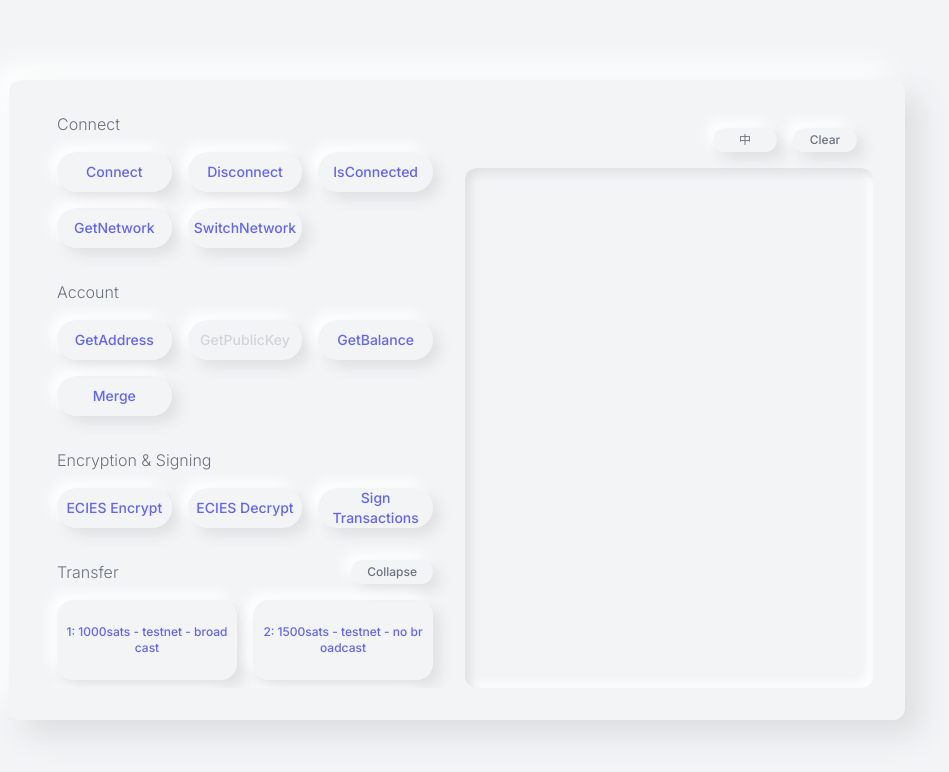
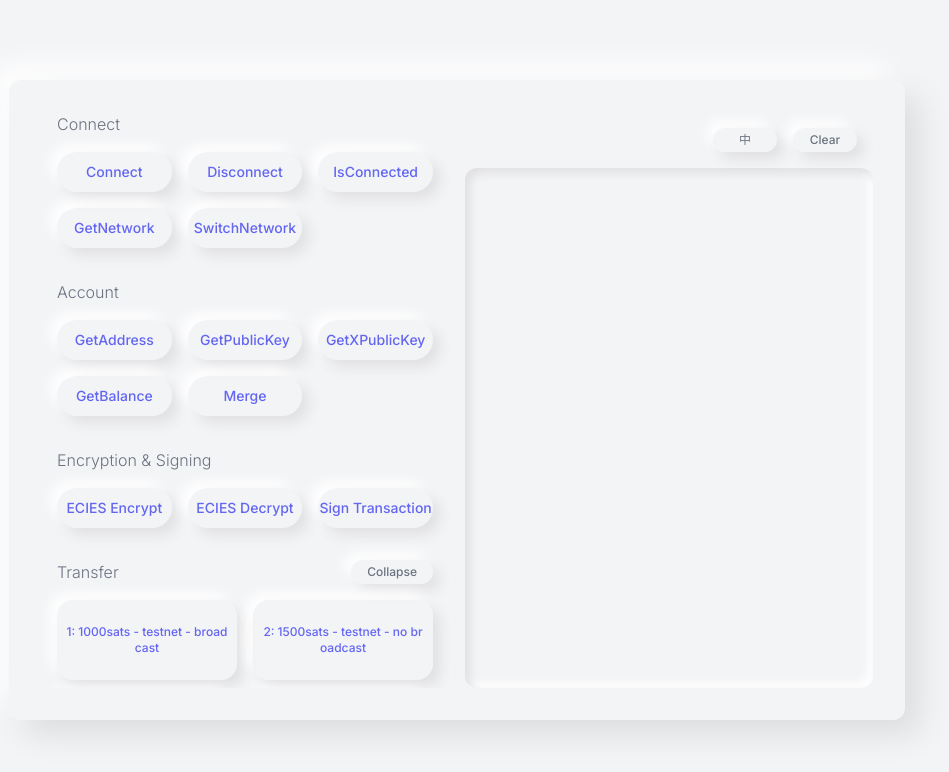
Before and after one commit to riverrun46/metalet-tester, a Next.js app: page /en in a window 1280 px wide. Shown: the top 772 px of the page, without its empty margins (183-1132 px from the left). Built offline with nearby package versions, Linux system fonts and the light colour scheme.

Commit message:
add apis: getPublicKey and getXPublicKey

```diff
--- a/app/[locale]/page.tsx
+++ b/app/[locale]/page.tsx
@@ -3,6 +3,7 @@
 import { useEffect, useState } from 'react'
 import { useLocale, useTranslations } from 'next-intl'
 import Link from 'next/link'
+import mvc from 'mvc-std-lib'
 
 import cases from '@/app/data/cases'
 
@@ -25,7 +26,6 @@ export default function Home() {
     const name = t(cmd)
     const newMessage = locale === 'en' ? `> ${name}...` : `> ${name}中……`
     setConsoleMessages((prev) => [...prev, newMessage])
-    console.log({ params })
     const res = await wallet[cmd](params)
     console.log({ res })
 
@@ -66,6 +66,8 @@ export default function Home() {
     if (consoleEl) {
       consoleEl.scrollTop = consoleEl.scrollHeight
     }
+
+    return res
   }
 
   const transfer = async ({ caseIndex }: { caseIndex: number }) => {
@@ -85,8 +87,14 @@ export default function Home() {
     })
   }
 
-  const signTransactions = async () => {
-    await command('signTransactions', {})
+  const signTransaction = async () => {
+    // 先创建一个交易
+    const tx = new mvc.Transaction()
+
+    const address = await command('getAddress')
+    console.log({ address })
+    // txComposer.appendP2PKHInput()
+    // await command('signTransaction', {})
   }
 
   const tryBroadcast = async (rawTx: string) => {
@@ -147,8 +155,11 @@ export default function Home() {
             <button className="btn" onClick={() => command('getAddress')}>
               {t('getAddress')}
             </button>
-            <button className="btn muted" disabled>
+            <button className="btn" onClick={() => command('getPublicKey')}>
               {t('getPublicKey')}
+            </button>
+            <button className="btn" onClick={() => command('getXPublicKey')}>
+              {t('getXPublicKey')}
             </button>
             <button className="btn" onClick={() => command('getBalance')}>
               {t('getBalance')}
@@ -173,8 +184,8 @@ export default function Home() {
             <button className="btn" onClick={callEciesDecrypt}>
               {t('eciesDecrypt')}
             </button>
-            <button className="btn" onClick={signTransactions}>
-              {t('signTransactions')}
+            <button className="btn" onClick={signTransaction}>
+              {t('signTransaction')}
             </button>
           </div>
 
--- a/app/data/cases.ts
+++ b/app/data/cases.ts
@@ -210,14 +210,14 @@ const cases: {
 
   {
     id: 9,
-    name: '9: 1000sats+100TMUSDT - testnet - no broadcast',
+    name: '9: 1000sats+10000TMUSDT - testnet - no broadcast',
     tasks: [
       {
         type: 'space',
         receivers: [
           {
             amount: '1000',
-            address: 'mpe6Kvsm9LJoa24cRwfW5jLxY1jSq2oYZP',
+            address: 'mtoEiX2gtKKRsxBPa3oYARNc9bmVDseUxK',
           },
         ],
       },
@@ -227,8 +227,8 @@ const cases: {
         codehash: 'a2421f1e90c6048c36745edd44fad682e8644693',
         receivers: [
           {
-            amount: '100',
-            address: 'mpe6Kvsm9LJoa24cRwfW5jLxY1jSq2oYZP',
+            amount: '10000',
+            address: 'mtoEiX2gtKKRsxBPa3oYARNc9bmVDseUxK',
           },
         ],
       },
@@ -238,14 +238,14 @@ const cases: {
 
   {
     id: 10,
-    name: '10: 1000sats+100TMUSDT - testnet - broadcast',
+    name: '10: 1000sats+10000TMUSDT - testnet - broadcast',
     tasks: [
       {
         type: 'space',
         receivers: [
           {
             amount: '1000',
-            address: 'mpe6Kvsm9LJoa24cRwfW5jLxY1jSq2oYZP',
+            address: 'mtoEiX2gtKKRsxBPa3oYARNc9bmVDseUxK',
           },
         ],
       },
@@ -255,8 +255,8 @@ const cases: {
         codehash: 'a2421f1e90c6048c36745edd44fad682e8644693',
         receivers: [
           {
-            amount: '100',
-            address: 'mpe6Kvsm9LJoa24cRwfW5jLxY1jSq2oYZP',
+            amount: '10000',
+            address: 'mtoEiX2gtKKRsxBPa3oYARNc9bmVDseUxK',
           },
         ],
       },
--- a/messages/en.json
+++ b/messages/en.json
@@ -11,6 +11,7 @@
     "account": "Account",
     "getAddress": "GetAddress",
     "getPublicKey": "GetPublicKey",
+    "getXPublicKey": "GetXPublicKey",
     "getBalance": "GetBalance",
     "transfer": "Transfer",
 
@@ -19,6 +20,6 @@
     "eciesDecrypt": "ECIES Decrypt",
     "broadcast": "Broadcast",
     "merge": "Merge",
-    "signTransactions": "Sign Transactions"
+    "signTransaction": "Sign Transaction"
   }
 }
--- a/messages/zh.json
+++ b/messages/zh.json
@@ -11,6 +11,7 @@
     "account": "账户信息",
     "getAddress": "查询地址",
     "getPublicKey": "查询公钥",
+    "getXPublicKey": "查询扩展公钥",
     "getBalance": "查询余额",
     "transfer": "转账",
 
@@ -19,6 +20,6 @@
     "eciesDecrypt": "ECIES解密",
     "broadcast": "广播",
     "merge": "合并",
-    "signTransactions": "签名交易"
+    "signTransaction": "签名交易"
   }
 }
--- a/package.json
+++ b/package.json
@@ -15,6 +15,7 @@
     "autoprefixer": "10.4.14",
     "eslint": "8.39.0",
     "eslint-config-next": "13.3.1",
+    "mvc-std-lib": "^1.1.4",
     "next": "13.3.1",
     "next-intl": "^2.13.1",
     "postcss": "8.4.23",
```
Also changed, not shown: 1 other file (tests, documents, lock files or other folders).
